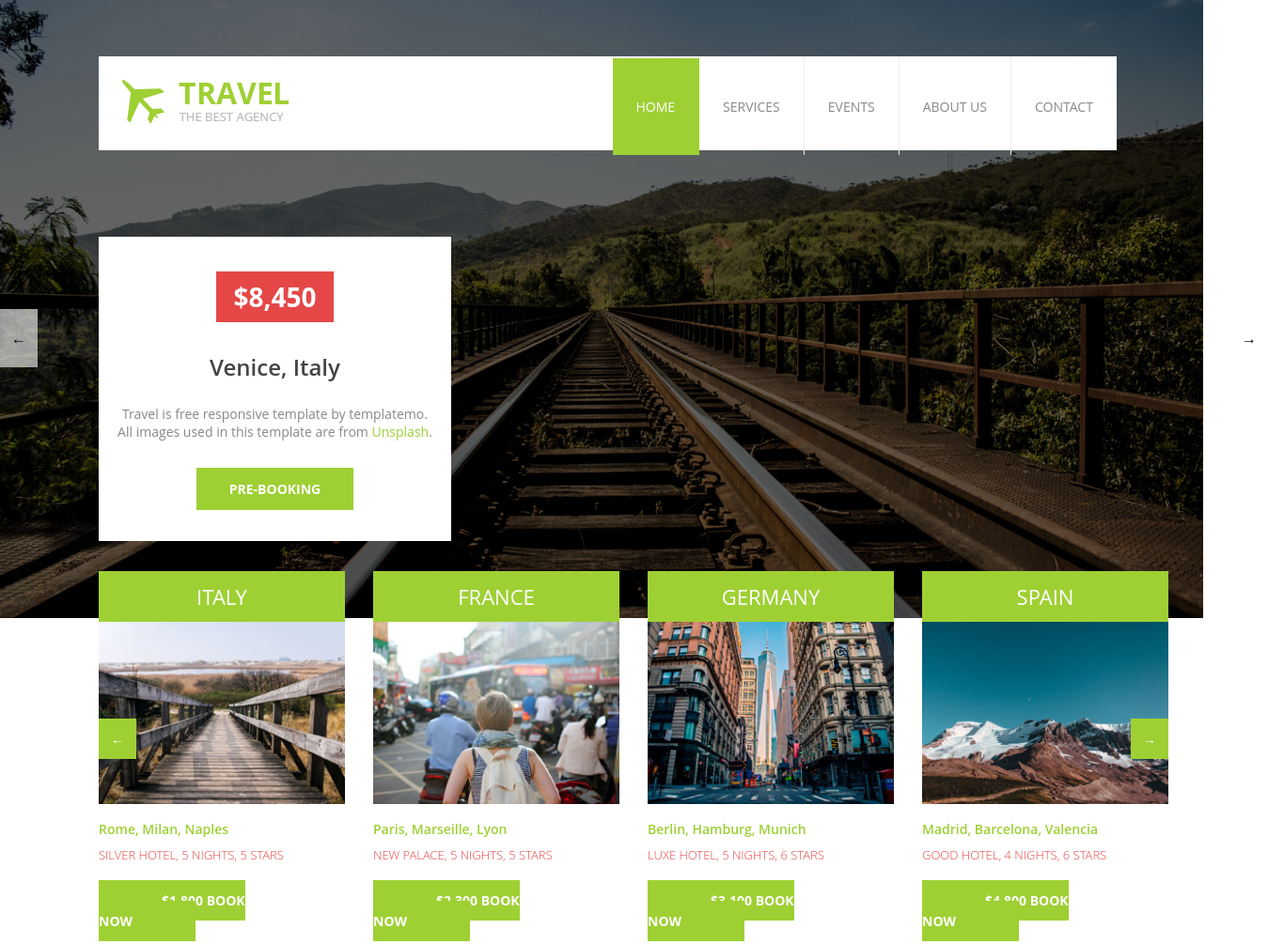
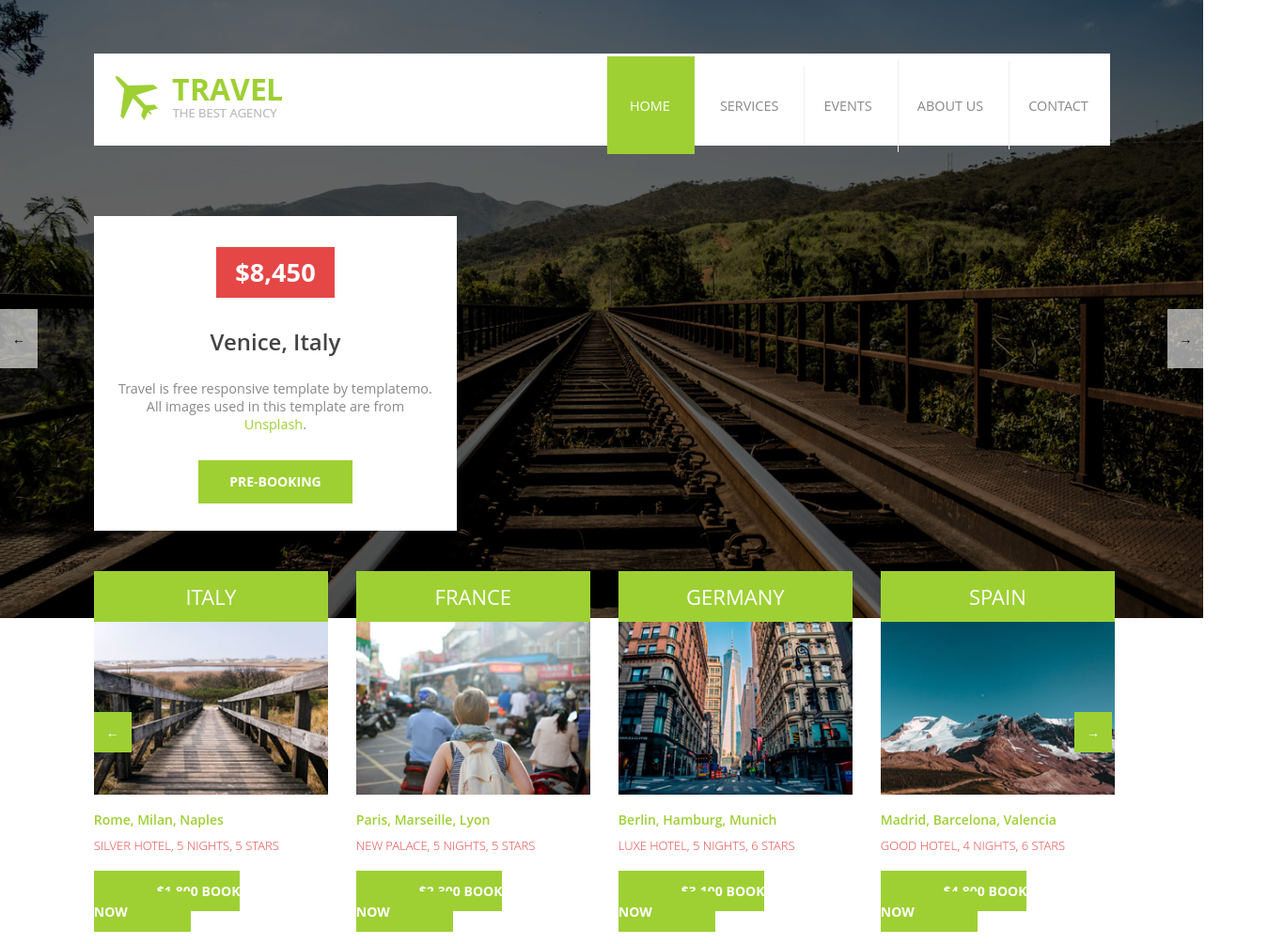
Before and after one commit to MiguelEcheverria07/Repositorio-CSS, a plain HTML site: page index.html in a window 1280 px wide. Shown: the top 1005 px of the page at 94% size, 1349 px wide, since content can reach past the window. Drawn offline with Linux system fonts and the light colour scheme.

Commit message:
Cambios en la medida, de px a porcentaje

```diff
--- a/css/estilos.css
+++ b/css/estilos.css
@@ -22,7 +22,8 @@
     color: black;
     text-decoration: none;
     margin-top: 329px;
-    padding: 20px 12px;
+    padding: 22px 13px;
+    font-size: 14px;
     z-index: 2;
 }
 
@@ -32,7 +33,7 @@
     text-decoration: none;
     color: #ffffff;
     padding: 12px 13px;
-    margin-top: 765px;
+    margin-top: 12.7%;
     font-size: 14px;
     z-index: 3;
 }
@@ -71,10 +72,10 @@ ul li img{
 .first-menu {
     position: absolute;
     background-color: #ffffff;
-    padding: 25px 0px 28px 25px;
-    margin: 60px 0px 0px 105px;
-    height: 47px;
-    width: 82.65%;
+    padding: 1.85% 0 2.1% 1.8%;
+    margin: 4.45% 0 0 7.8%;
+    height: 4.4%;
+    width: 82.7%;
     z-index: 2;
 }
 
@@ -82,8 +83,8 @@ ul li img{
     position: absolute;
     background-color: #ffffff;
     text-align: center;
-    margin: 252px 0px 0px 105px;
-    padding: 45px 20px 45px 20px;
+    margin: 18% 0 0 7.8%;
+    padding: 3.2% 2% 3.2% 2%;
     width: 335px;
     z-index: 2;
 }
@@ -91,7 +92,8 @@ ul li img{
 .multi-div{
     position: absolute;
     display: flex;
-    margin: 608px 0px 0px 105px;
+    margin: 608px 0 0 7.8%;
+    width: 92.2%;
     z-index: 2;
 }
 
@@ -106,7 +108,7 @@ ul li img{
 
 .section-container{
     margin-right: 30px;
-    width: 262px;
+    width: 21.1%;
 }
 
 .text-in-div p{
@@ -145,15 +147,16 @@ ul li img{
 
 .navigator li {
     display: inline-block;
-    margin-top: -51px;
+    margin-top: -4.7%;
+    padding: 0 0.35%;
+
 }
 
 .navigator a {
     text-decoration: none;
-    font-size: 14px;
+    font-size: 90%;
     color: #888888;
-    height: 47px;
-    padding: 42px 25px;
+    padding: 36% 20px;
     border: 1px solid #eeeeee;
     border-right: none;
     border-top: none;
--- a/index.html
+++ b/index.html
@@ -20,7 +20,7 @@
             <div class="navigator">
                 <ul>
                     <li><a href="#"
-                            style="background-color: #9ed034; border-left: 1px solid #9ed034; color: white; padding:42px 26px 42px 23px;">HOME</a>
+                            style="background-color: #9ed034; border-left: 1px solid #9ed034; color: white; padding: 46% 26px 45% 23px;">HOME</a>
                     </li>
                     <li><a href="#" style="border-left: none;">SERVICES</a></li>
                     <li><a href="#">EVENTS</a></li>
@@ -30,21 +30,21 @@
             </div>
         </div>
         <a href="" class="arrows">←</a>
-        <a href="" class="arrows" style="margin-left: 1309px;">→</a>
-        <a href="" class="arrows-in-container" style="margin-left: 105px;">←</a>
-        <a href="" class="arrows-in-container" style="margin-left: 1203px;">→</a>
+        <a href="" class="arrows" style="margin-left: 97%;">→</a>
         <div class="middle-div">
             <span
-                style="font-size: 28px; background-color: #e54747; color: #ffffff; padding: 8px 18px; font-weight: 700;">$8,450</span>
-            <h3 style="font-size: 24px; font-weight: 600; color: #444444; padding: 15px 0px 0px 0px;">Venice, Italy</h3>
-            <p style="color: #888888; font-size: 14px; margin-bottom: 40px;">Travel is free responsive template by
+                style="font-size: 170%; background-color: #e54747; color: #ffffff; padding: 2.5% 6%; font-weight: 700;">$8,450</span>
+            <h3 style="font-size: 150%; font-weight: 600; color: #444444; padding: 4.5% 0 0 0;">Venice, Italy</h3>
+            <p style="color: #888888; font-size: 90%; margin-bottom: 12%;">Travel is free responsive template by
                 templatemo. <br> All images used in this template are from <span
                     style="color: #9ed034;">Unsplash</span>.</p>
             <a href=""
-                style="background-color: #9ed034; color:#ffffff; text-decoration: none; padding: 13px 35px; font-size: 14px; font-weight: 700;">PRE-BOOKING</a>
+                style="background-color: #9ed034; color:#ffffff; text-decoration: none; padding: 4% 10%; font-size: 14px; font-weight: 700;">PRE-BOOKING</a>
         </div>
         <div class="multi-div">
             <div class="section-container">
+                <a href="" class="arrows-in-container">←</a>
+                <a href="" class="arrows-in-container" style="margin-left: 88.4%;">→</a>
                 <div class="title">
                     <span>ITALY</span>
                 </div>
```
